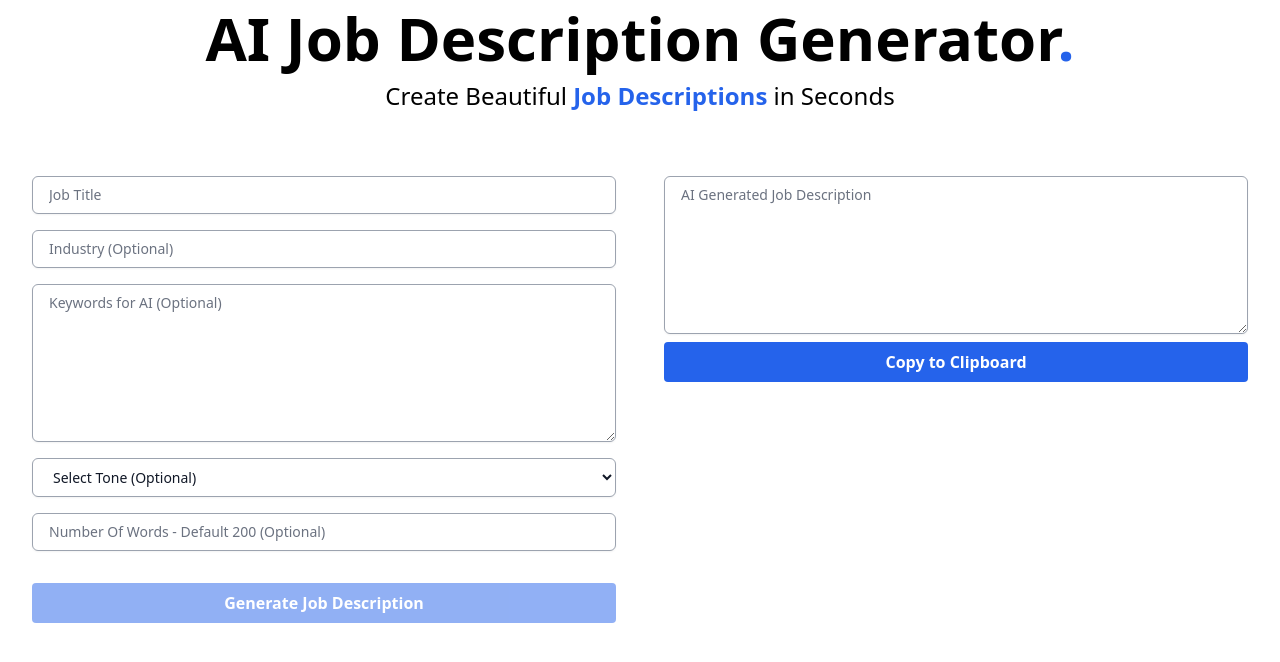
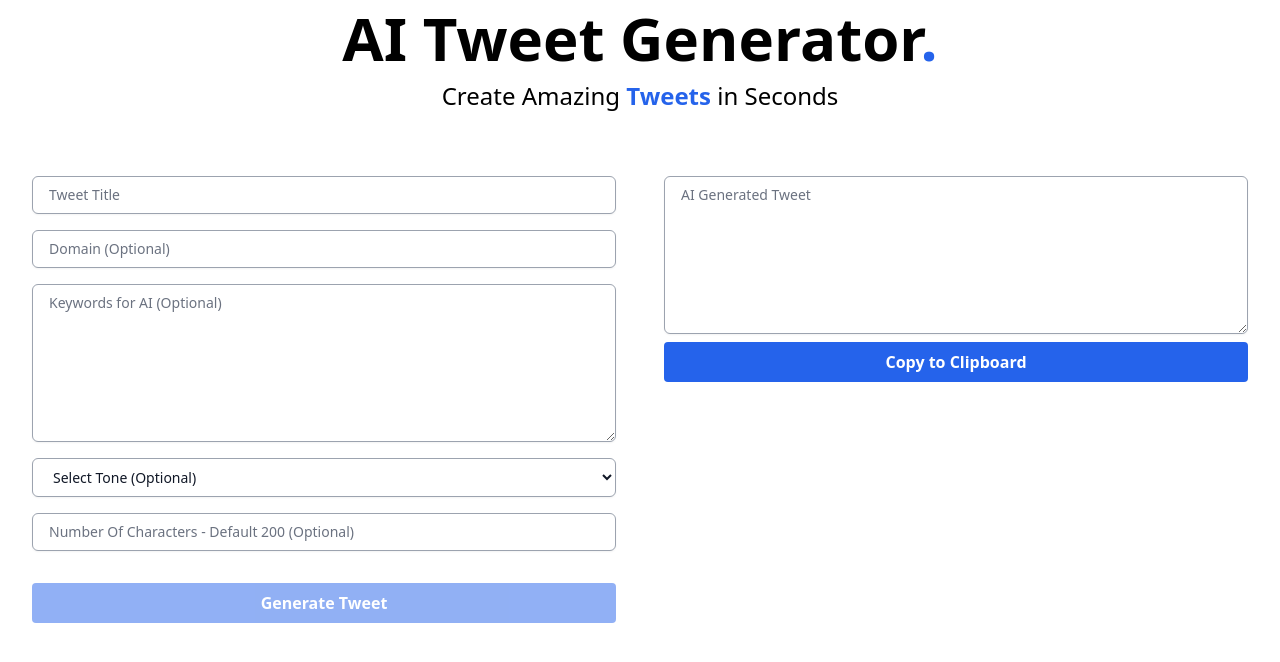
Before and after one commit to Shivamagr1812/AI-Tweet-Generator, a Next.js app: page / in a window 1280 px wide. Shown: the top 662 px of the page. Built offline with nearby package versions, Linux system fonts and the light colour scheme.

Commit message:
added char limit

```diff
--- a/package.json
+++ b/package.json
@@ -10,6 +10,7 @@
   },
   "dependencies": {
     "next": "13.4.7",
+    "openai": "^3.3.0",
     "react": "18.2.0",
     "react-dom": "18.2.0"
   },
--- a/src/components/Dashboard.js
+++ b/src/components/Dashboard.js
@@ -1,49 +1,78 @@
 import React, { useState } from "react";
 
 export default function Dashboard() {
-  const [jobDescription, setJobDescription] = useState("");
+  const [tweet, setTweet] = useState("");
 
-  const [jobTitle, setJobTitle] = useState("");
-  const [industry, setIndustry] = useState("");
+  const [tweetTitle, setTweetTitle] = useState("");
+  const [domain, setDomain] = useState("");
   const [keyWords, setKeyWords] = useState("");
   const [tone, setTone] = useState("");
-  const [numWords, setNumWords] = useState("");
+  const [numChars, setNumChars] = useState("");
 
   const [isGenerating, setIsGenerating] = useState(false);
   const [isCopied, setIsCopied] = useState(false);
+
+  const handleSubmit = async (e) => {
+    e.preventDefault();
+    setIsGenerating(true);
+    console.log("submitting")
+    const res = await fetch("/api/returnJobDescription", {
+      method: "POST",
+      headers: {
+        "Content-Type": "application/json",
+      },
+      body: JSON.stringify({
+        tweetTitle,
+        domain,
+        keyWords,
+        tone,
+        numChars,
+      }),
+    });
+    console.log("submitted")
+    setIsGenerating(false);
+    const data = await res.json();
+    // console.log(data)
+    setTweet(data.tweet.trim());
+  };
+
+  const handleCopy = () => {
+    navigator.clipboard.writeText(tweet);
+    setIsCopied(true);
+  };
 
   return (
     <div className="max-w-7xl w-full mx-auto px-4 sm:px-6 lg:px-8 py-12">
       <div className="grid gap-y-12 md:grid-cols-2 md:gap-x-12 ">
         <div className="">
-          <form>
+        <form onSubmit={(e) => handleSubmit(e)}>
             <div className="flex flex-col">
-              <label className="sr-only" htmlFor="jobTitle">
-                Job Title
+              <label className="sr-only" htmlFor="tweetTitle">
+                Tweet Title
               </label>
               <input
                 type="text"
                 className="block w-full rounded-md bg-white border border-gray-400 shadow-sm focus:border-indigo-500 focus:ring-indigo-500 sm:text-sm px-4 py-2 placeholder-gray-500 my-2 text-gray-900"
-                name="jobTitle"
-                placeholder="Job Title"
-                id="jobTitle"
-                value={jobTitle}
-                onChange={(e) => setJobTitle(e.target.value)}
+                name="tweetTitle"
+                placeholder="Tweet Title"
+                id="tweetTitle"
+                value={tweetTitle}
+                onChange={(e) => setTweetTitle(e.target.value)}
                 required
               />
             </div>
             <div className="flex flex-col">
-              <label htmlFor="industry" className="sr-only">
-                Industry
+              <label htmlFor="domain" className="sr-only">
+                Domain
               </label>
               <input
-                value={industry}
-                onChange={(e) => setIndustry(e.target.value)}
+                value={domain}
+                onChange={(e) => setDomain(e.target.value)}
                 className="block w-full rounded-md bg-white border border-gray-400 shadow-sm focus:border-indigo-500 focus:ring-indigo-500 sm:text-sm px-4 py-2 placeholder-gray-500 my-2 text-gray-900"
-                placeholder="Industry (Optional)"
+                placeholder="Domain (Optional)"
                 type="text"
-                name="industry"
-                id="industry"
+                name="domain"
+                id="domain"
               />
             </div>
             <div className="flex flex-col">
@@ -81,14 +110,14 @@ export default function Dashboard() {
             </div>
             <div className="flex flex-col">
               <label htmlFor="words" className="sr-only">
-                Words (Optional)
+                Characters (Optional)
               </label>
               <input
-                value={numWords}
-                onChange={(e) => setNumWords(e.target.value)}
+                value={numChars}
+                onChange={(e) => setNumChars(e.target.value)}
                 type="number"
                 className="block w-full rounded-md bg-white border border-gray-400 shadow-sm focus:border-indigo-500 focus:ring-indigo-500 sm:text-sm px-4 py-2 placeholder-gray-500 my-2 text-gray-900"
-                placeholder="Number Of Words - Default 200 (Optional)"
+                placeholder="Number Of Characters - Default 200 (Optional)"
                 name="words"
                 id="words"
               />
@@ -97,14 +126,14 @@ export default function Dashboard() {
             <button
               className={`bg-blue-600 w-full hover:bg-blue-700 text-white font-bold mt-6 py-2 px-4 rounded
                 ${
-                  isGenerating || jobTitle === ""
+                  isGenerating || tweetTitle === ""
                     ? "cursor-not-allowed opacity-50"
                     : ""
                 }`}
               type="submit"
-              disabled={isGenerating || jobTitle === ""}
+              disabled={isGenerating || tweetTitle === ""}
             >
-              {isGenerating ? "Generating..." : "Generate Job Description"}
+              {isGenerating ? "Generating..." : "Generate Tweet"}
             </button>
           </form>
         </div>
@@ -115,25 +144,25 @@ export default function Dashboard() {
             </label>
             <textarea
               rows={
-                jobDescription === ""
+                tweet === ""
                   ? 7
-                  : jobDescription.split("\\n").length + 12
+                  : tweet.split("\\n").length + 12
               }
               name="output"
-              onChange={(e) => setJobDescription(e.target.value)}
-              value={jobDescription}
-              disabled={jobDescription === ""}
+              onChange={(e) => setTweet(e.target.value)}
+              value={tweet}
+              disabled={tweet === ""}
               id="output"
-              placeholder="AI Generated Job Description"
+              placeholder="AI Generated Tweet"
               className="block w-full rounded-md bg-white border border-gray-400 shadow-sm focus:border-indigo-500 focus:ring-indigo-500 sm:text-sm px-4 py-2 placeholder-gray-500 my-2 text-gray-900"
             />
             <button
-              onClick={() => {}}
-              className="bg-blue-600 hover:bg-blue-700 text-white font-bold py-2 px-4 rounded"
-              type="submit"
-              disabled={jobDescription === ""}
+                onClick={handleCopy}
+                className="bg-blue-600 hover:bg-blue-700 text-white font-bold py-2 px-4 rounded"
+                type="submit"
+                disabled={tweet === ""}
             >
-              {isCopied ? "Copied" : "Copy to Clipboard"}
+                {isCopied ? "Copied" : "Copy to Clipboard"}
             </button>
           </div>
         </div>
--- /dev/null
+++ b/src/pages/api/returnJobDescription.js
@@ -0,0 +1,69 @@
+const { Configuration, OpenAIApi } = require("openai");
+const configuration = new Configuration({
+  apiKey: process.env.OPENAI_API_KEY,
+});
+const openai = new OpenAIApi(configuration);
+
+
+const generateDescription = async ({
+    tweetTitle,
+    domain,
+    keyWords,
+    tone,
+    numChars,
+  }) => {
+    try {
+      // const response = await fetch(
+      //   "https://api.openai.com/v1/engines/text-davinci-003/completions",
+      //   {
+      //     method: "POST",
+      //     headers: {
+      //       "Content-Type": "application/json",
+      //       Authorization: `Bearer ${process.env.OPENAI_API_KEY}`,
+      //     },
+      //     body: JSON.stringify({
+      //       prompt: `Write a job description for a  ${tweetTitle} role
+      //       ${domain ? `in the ${domain} domain` : ""} that is around ${
+      //         numChars || 200
+      //       } words in a ${tone || "neutral"} tone. ${
+      //         keyWords ? `Incorporate the following keywords: ${keyWords}.` : ""
+      //       }. The job position should be described in a way that is SEO friendly, highlighting its unique features and benefits.`,
+      //       max_tokens: 100,
+      //       temperature: 0.5,
+      //     }),
+      //   }
+      // );
+
+      const response = await openai.createCompletion({
+        model: "text-davinci-003",
+        prompt: `Write a tweet on the topic ${tweetTitle}
+        ${domain ? `in the ${domain} domain` : ""} that is around ${
+          numChars || 200
+        } characters in a ${tone || "neutral"} tone. ${
+          keyWords ? `Incorporate the following keywords: ${keyWords}.` : ""
+        }. The tweet should be described in a way that is attention grabbing.`,
+        max_tokens: 100,
+        temperature: 0.6,
+      });
+
+      return response.data.choices[0].text;
+    } catch (err) {
+      console.error(err);
+    }
+  };
+
+  export default async function handler(req, res) {
+    const { tweetTitle, domain, keyWords, tone, numChars } = req.body;
+
+    const tweet = await generateDescription({
+      tweetTitle,
+      domain,
+      keyWords,
+      tone,
+      numChars,
+    });
+    // console.log(tweet)
+    res.status(200).json({
+      tweet,
+    });
+  }
--- a/src/pages/index.js
+++ b/src/pages/index.js
@@ -8,7 +8,7 @@ export default function Home() {
   return (
     <>
       <Head>
-        <title>AI Job Description Generator</title>
+        <title>AI Tweet Generator</title>
         <meta name="description" content="AI Job Description Generator" />
         <meta name="viewport" content="width=device-width, initial-scale=1" />
         <link rel="icon" href="/favicon.ico" />
@@ -16,16 +16,16 @@ export default function Home() {
       <main className={"bg-white min-h-screen "}>
         <div className="flex flex-col items-center justify-center px-4 py-2">
           <h1 className="text-4xl md:text-6xl font-bold">
-            AI Job Description Generator
+            AI Tweet Generator
             <span className="text-4xl md:text-6xl font-bold text-blue-600">
               .
             </span>
           </h1>
           <p className="mt-3 text-2xl">
-            Create Beautiful
+            Create Amazing
             <span className="text-2xl font-bold text-blue-600">
               {" "}
-              Job Descriptions{" "}
+              Tweets{" "}
             </span>
             in Seconds
           </p>
```
Also changed, not shown: 2 other files (tests, documents, lock files or other folders).
